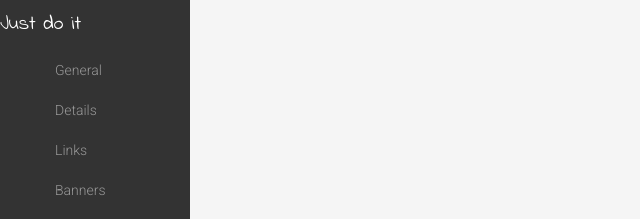
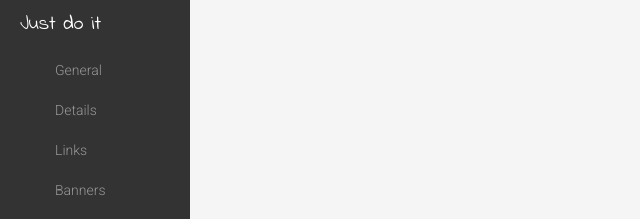
Before and after one commit to Misiek40k/administrationDashboard-project, a website: page src/components/side-bar.html in a window 1280 px wide. Shown: the top 219 px of the page, 0-640 px from the left. Drawn offline with nearby package versions, Linux system fonts and the light colour scheme; files that its build step writes are made by us from their sources.

Commit message:
Add logo styles

```diff
--- a/src/sass/components/_side-bar.scss
+++ b/src/sass/components/_side-bar.scss
@@ -7,6 +7,11 @@
 
 .side-bar__content {
   width: 100%;
+
+  .content__top {
+    padding: 0 $base-unit;
+    justify-content: space-between;
+  }
 
   .content__nav {
     padding-bottom: $base-unit * 2;
```
